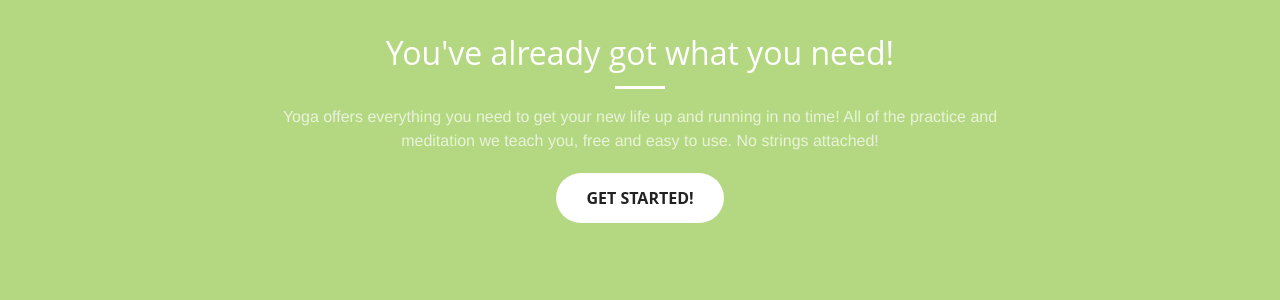
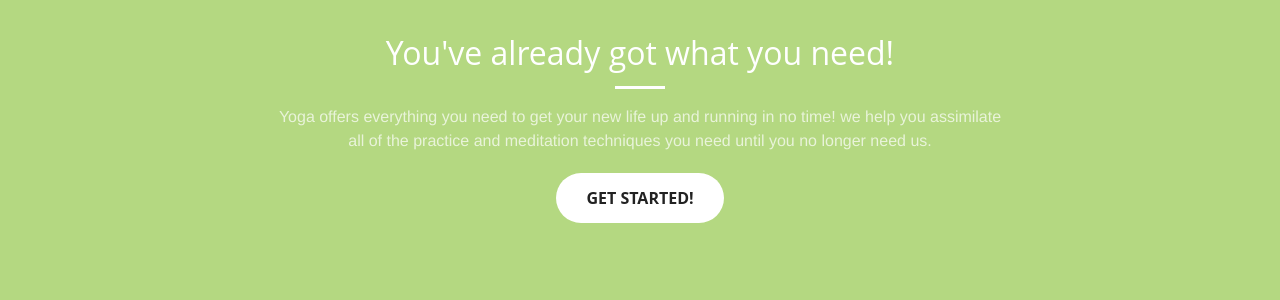
Before and after one commit to primertest-org/www, a Jekyll site: the page built from index.html, in a window 1280 px wide and 900 px high, scrolled down 813 px. Shown: the part 152-452 px from the top of the window. Built offline with Jekyll 4.4.1, drawn with Linux system fonts in a browser that asks for light colours; some web fonts are replaced.

Commit message:
Updated '_includes/about.html' via CloudCannon

```diff
--- a/_includes/about.html
+++ b/_includes/about.html
@@ -4,7 +4,7 @@
         <div class="col-lg-8 mx-auto text-center">
           <h2 class="section-heading text-white editable">You've already got what you need!</h2>
           <hr class="light" />
-          <p class="text-faded editable">Yoga offers everything you need to get your new life up and running in no time! All of the practice and meditation we teach you, free and easy to use. No strings attached!</p>
+          <p class="text-faded editable">Yoga offers everything you need to get your new life up and running in no time! we help you assimilate all of the practice and meditation techniques you need until you no longer need us.</p>
           <a class="btn btn-default btn-xl js-scroll-trigger editable" href="#services">Get Started!</a>
         </div>
       </div>
```
